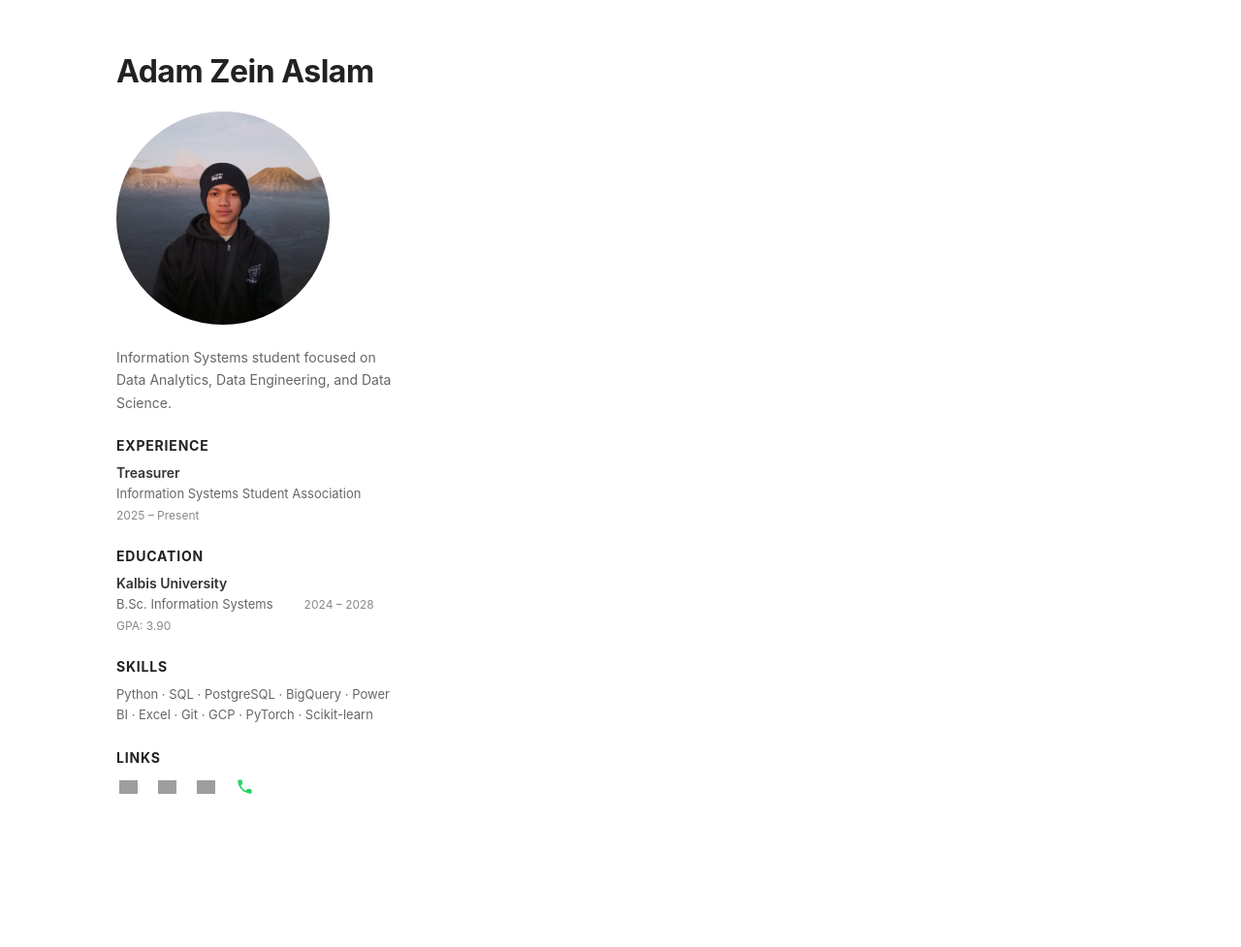
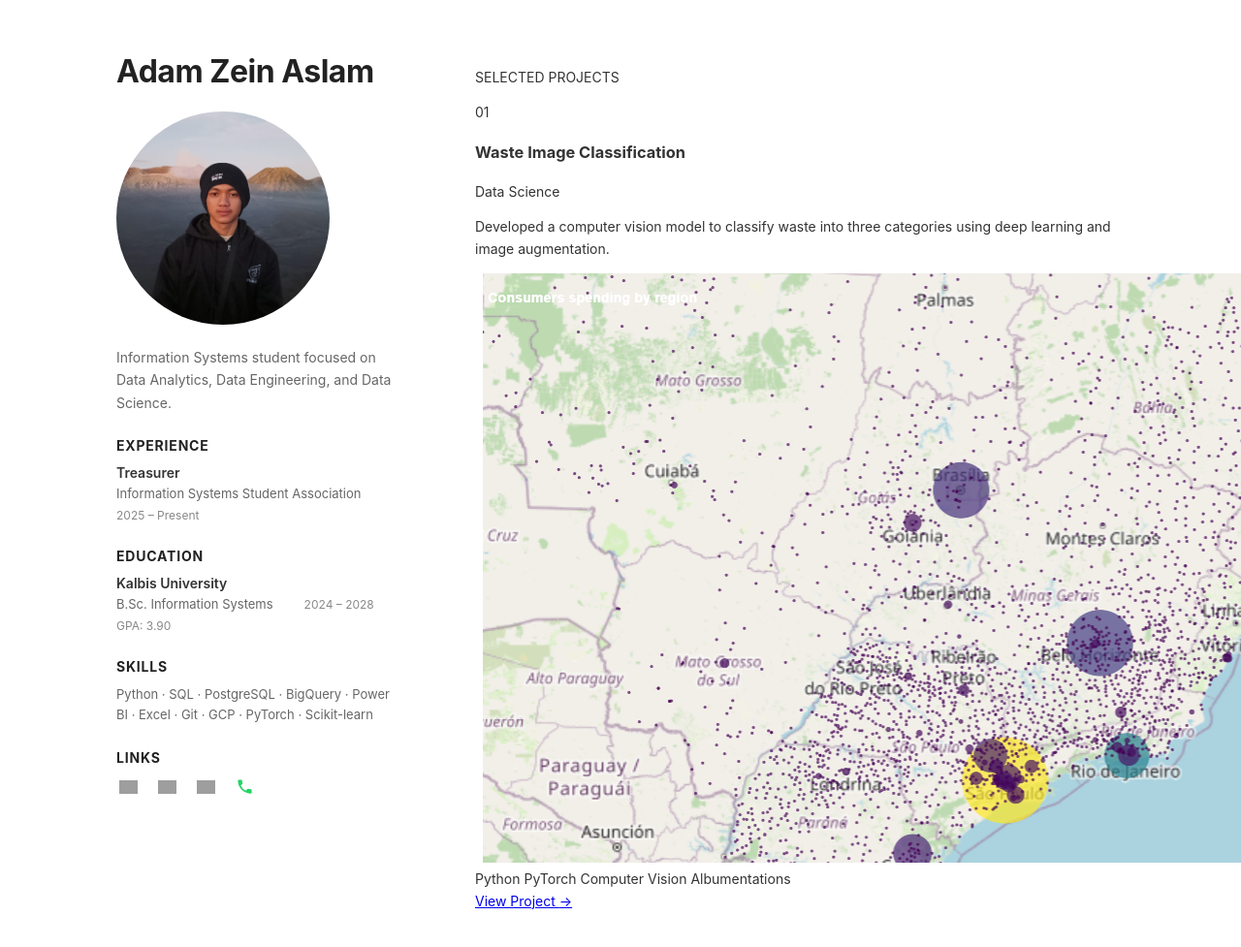
Before and after one commit to AdamZeinAslam/AdamZeinAslam.github.io, a Jekyll site: the page built from index.md, in a window 1280 px wide and 996 px high. Shown: the top 977 px of the window at 97% size. Built offline with Jekyll 4.4.1, drawn with Linux system fonts in a browser that asks for light colours; grey boxes are pictures that could not be loaded.

Commit message:
Update index.md

```diff
--- a/index.md
+++ b/index.md
@@ -2,4 +2,85 @@
 layout: default
 ---
 
-<!-- Content kanan akan kita isi nanti -->
+<section class="projects-section">
+
+  <!-- =========================
+       PROJECT HEADER
+       ========================= -->
+
+  <div class="projects-header">
+
+    <p class="section-label">
+      SELECTED PROJECTS
+    </p>
+
+  </div>
+
+
+  <!-- =========================
+       PROJECT 01
+       ========================= -->
+
+  <article class="project-card">
+
+    <div class="project-number">
+      01
+    </div>
+
+
+    <div class="project-content">
+
+      <h3>
+        Waste Image Classification
+      </h3>
+
+      <p class="project-category">
+        Data Science
+      </p>
+
+      <p class="project-description">
+        Developed a computer vision model to classify waste
+        into three categories using deep learning and image
+        augmentation.
+      </p>
+
+
+      <!-- PROJECT IMAGE -->
+
+      <img
+        src="{{ '/assets/img/projects/Screenshot 2026-03-02 204757.png' | relative_url }}"
+        alt="Waste Image Classification project"
+        class="project-image"
+      >
+
+
+      <!-- TECHNOLOGIES -->
+
+      <div class="project-tags">
+
+        <span>Python</span>
+
+        <span>PyTorch</span>
+
+        <span>Computer Vision</span>
+
+        <span>Albumentations</span>
+
+      </div>
+
+
+      <!-- PROJECT LINK -->
+
+      <a
+        href="#"
+        class="project-link"
+      >
+        View Project
+        <span>→</span>
+      </a>
+
+    </div>
+
+  </article>
+
+</section>
```
